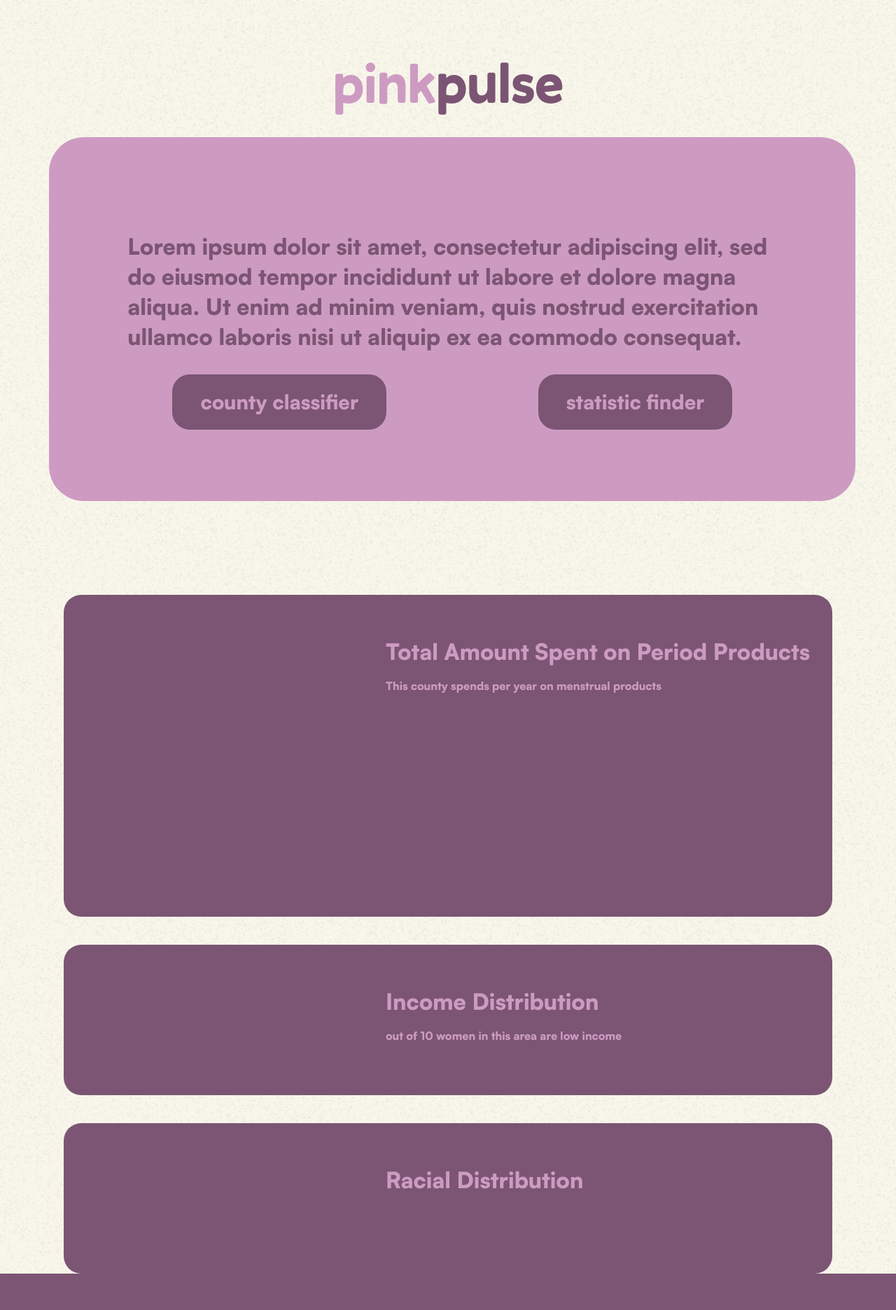
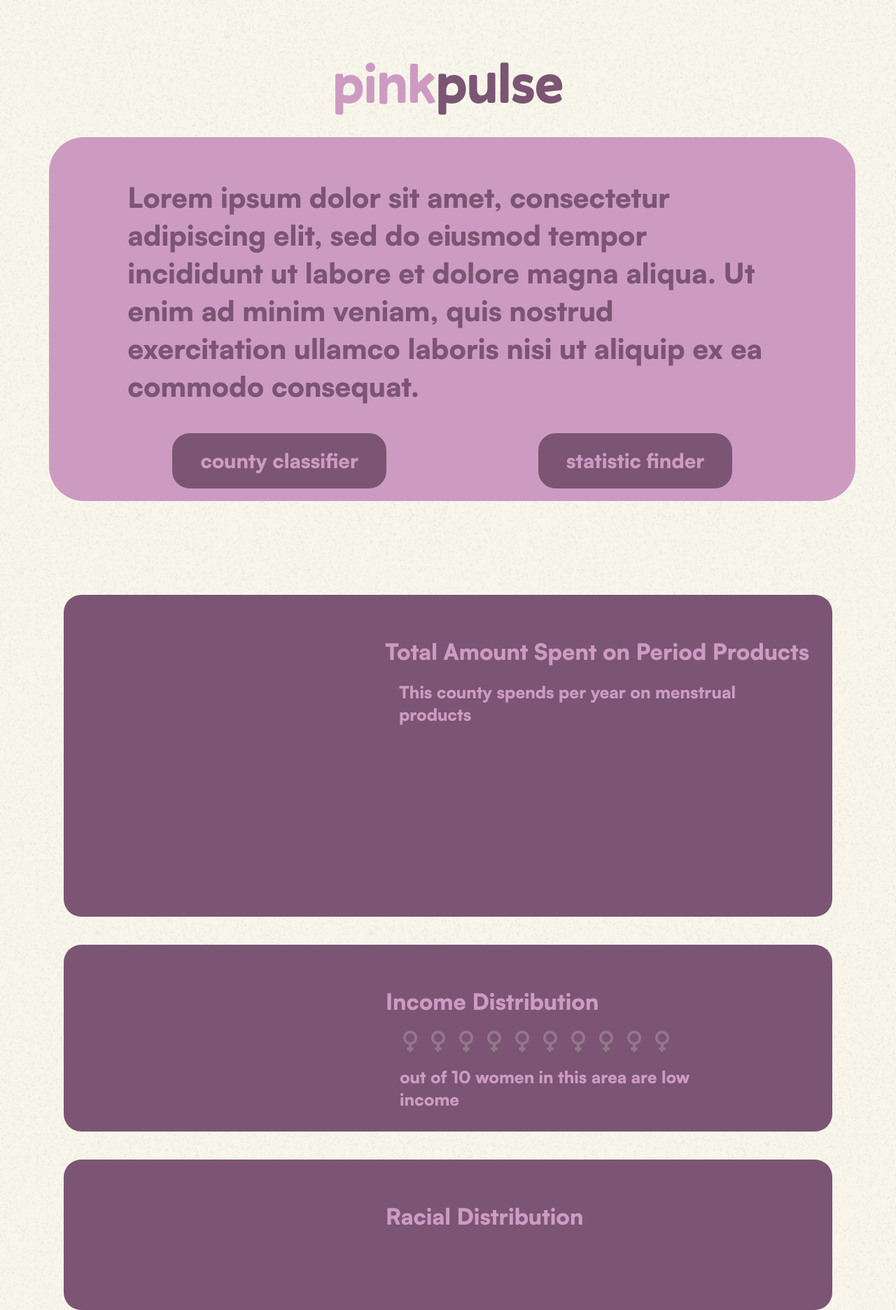
Before and after one commit to AZ0228/PinkpulseFS, a Flask app: page /second in a window 1280 px wide. Shown: the whole page at 70% size. Before the commit the page ends 1820 px from the top, so only its background shows below. Run offline with Flask 3, Linux system fonts and the light colour scheme; a map, chart or similar area stays blank.

Commit message:
added 10 venus symbols

```diff
--- a/app/static/css/next.css
+++ b/app/static/css/next.css
@@ -5,11 +5,12 @@
     --h1: 5em;
     --h2: 3.2em;
     --h3: 2em;
-    --p:2em;
+    --p:2.5em;
     --psmall:1.8em;
     --bradius:25px;
     --bradius1:50px;
     --graph: 400px;
+    --ptext: 1.5em;
 }
 
 @font-face {
@@ -349,16 +350,47 @@
     gap: 30px;
 }
 
+.statisticsText{
+    display: flex;
+    flex-direction: column;
+    align-items: flex-start;
+    gap: 20px;
+}
+
 .statisticsText h2{
     margin:0;
     font-size: var(--h3);
     margin-top: 30px;
     color: var(--pink);
-
+    width: 100%;
 }
 
 .statisticsText p{
     color:var(--pink);
+    font-size: var(--ptext);
+    margin: 0;
+    width:90%;
+    margin-left: 20px;
+}
+
+.venusContainer{
+    display: flex;
+    flex-direction: row;
+    align-items: center;
+    justify-content: center;
+    margin-left: 20px;
+    gap: 10px;
+}
+
+.venus{
+    width:30px;
+    height:30px;
+    background-image: url(../images/venus2.svg);
+    background-size: cover;
+}
+
+.venusSelected{
+    background-image: url(../images/venus1.svg);
 }
 
 @media(max-width:850px){
--- a/app/static/js/ajax.js
+++ b/app/static/js/ajax.js
@@ -15,7 +15,7 @@
 ]
 
 // -------------------DATA VIS-------------------
-function renderTotalAmount(totalAmounts){
+function renderTotalAmount(totalAmounts) {
     const totalamount = id('total-amount');
     const labels = ['county average', 'state average', 'national average'];
     const data = {
@@ -31,7 +31,7 @@
         }]
     };
 
-    if(totalAmountinArea){totalAmountinArea.destroy();}
+    if (totalAmountinArea) { totalAmountinArea.destroy(); }
 
     totalAmountinArea = new Chart(totalamount, {
         type: 'bar',
@@ -41,38 +41,42 @@
             scales: {
                 y: {
                     beginAtZero: true,
-                    ticks:{
+                    ticks: {
                         color: '#A7829F',
-                        font:{
-                            size:11,
-                            family:'Satoshi1',
+                        font: {
+                            size: 11,
+                            family: 'Satoshi1',
                         }
                     },
-                    grid:{
+                    grid: {
                         color: '#A7829F',
                     }
                 },
-                x:{
-                    ticks:{
+                x: {
+                    ticks: {
                         color: '#A7829F',
-                        font:{
-                            size:16,
-                            family:'Satoshi1',
+                        font: {
+                            size: 16,
+                            family: 'Satoshi1',
                         }
                     },
-                    grid:{
+                    grid: {
                         color: '#A7829F',
                     }
                 }
             },
-            plugins:{
-                legend:{
-                    display:false
+            plugins: {
+                legend: {
+                    display: false
                 },
                 title: {
                     display: true,
                     text: 'Total Amount Spent (Millions)',
-                    color:  '#A7829F',
+                    color: '#A7829F',
+                    font: {
+                        size: 17,
+                        family: 'Satoshi1',
+                    }
                 },
 
             }
@@ -80,7 +84,7 @@
     });
 }
 
-function renderIncomeDistribution(incomeDistribution){
+function renderIncomeDistribution(incomeDistribution) {
     const income = id('income-dist');
     console.log('income distribution');
     console.log(incomeDistribution);
@@ -88,14 +92,14 @@
         labels: ['Low', 'Middle-High'],
         datasets: [{
             data: incomeDistribution,
-            backgroundColor:[
+            backgroundColor: [
                 '#7B5573',
                 '#CD9BC2',
             ],
         }]
     };
 
-    if(incomeDist){incomeDist.destroy();}
+    if (incomeDist) { incomeDist.destroy(); }
 
     incomeDist = new Chart(income, {
         type: 'pie',
@@ -104,14 +108,14 @@
             responsive: true,
             plugins: {
                 legend: {
-                display:false
+                    display: false
                 },
                 title: {
                     display: false,
                 },
                 tooltip: {
                     callbacks: {
-                  label: function(context) {
+                        label: function (context) {
                             return context.parsed + '%';
                         }
                     }
@@ -121,7 +125,7 @@
     });
 }
 
-function renderRacialDistribution(racialDistribution){
+function renderRacialDistribution(racialDistribution) {
     const racial = id('racial-dist');
     const data = {
         labels: racialDistribution[1],
@@ -131,7 +135,7 @@
         }]
     };
 
-    if(racialDist){racialDist.destroy();}
+    if (racialDist) { racialDist.destroy(); }
 
     racialDist = new Chart(racial, {
         type: 'pie',
@@ -140,14 +144,14 @@
             responsive: true,
             plugins: {
                 legend: {
-                    display:false
+                    display: false
                 },
                 title: {
                     display: false,
                 },
                 tooltip: {
                     callbacks: {
-                  label: function(context) {
+                        label: function (context) {
                             return context.parsed + '%';
                         }
                     }
@@ -178,9 +182,9 @@
     });
 }
 
-function scrollto(elem){
+function scrollto(elem) {
     const element = qs(elem);
-    element.scrollIntoView({behavior: "smooth", block: "start", inline: "nearest"});
+    element.scrollIntoView({ behavior: "smooth", block: "start", inline: "nearest" });
 }
 
 function disableScroll() {
@@ -199,8 +203,8 @@
     }
 }
 
-function toggleLoading(){
-    if(loading){
+function toggleLoading() {
+    if (loading) {
         loading = false;
         qs('.loader').classList.remove('active');
         qs('.choose').classList.remove('blur');
@@ -217,7 +221,7 @@
     }
 }
 
-function toggleRuntime(runtime){
+function toggleRuntime(runtime) {
     let runtimeText = qs('.runtime-text');
     let runtimeElement = qs('.runtime');
     runtimeText.innerHTML = `API call took ${runtime.toFixed(2)} seconds.`;
@@ -226,7 +230,7 @@
 
 // -------------------DATA PROCESSING-------------------
 
-function makeLegend(values,color){
+function makeLegend(values, color) {
     let legend = document.createElement('div');
     legend.classList.add('legend');
     let colorBox = document.createElement('div');
@@ -239,21 +243,24 @@
     return legend;
 }
 
-function incomeStats(data){
+function incomeStats(data) {
     let incomeStats = data[0];
     incomeStats /= 10;
     incomeStats = Math.round(incomeStats);
     let incomeStatsText = qs('.income-stats');
     incomeStatsText.textContent = incomeStats;
-    console.log(incomeStats);
+    symbols = qsa('.venus');
+    for (let i=0;i<incomeStats;i++) {
+        symbols[i].classList.add('venusSelected');
+    }
 }
 
-function spendingStats(data){
+function spendingStats(data) {
     let spendingStats = data['County Average'];
     spendingStats *= 1000000;
     spendingStats = Math.round(spendingStats);
     let formattedNumber = '$';
-    formattedNumber +=spendingStats.toLocaleString();
+    formattedNumber += spendingStats.toLocaleString();
     let spendingStatsText = qs('.spending-stats');
     spendingStatsText.textContent = formattedNumber;
     console.log(spendingStats);
@@ -266,14 +273,14 @@
 
 // -------------------AJAX---------------------
 
-function getData(){
+function getData() {
     const csrfToken = document.querySelector('meta[name="csrf-token"]').content;
     let userinput = document.querySelector('select').value;
     console.log(userinput);
     const startTime = performance.now();
     toggleLoading();
     let runtimeElement = qs('.runtime');
-    if(runtimeElement.classList.contains('active')){
+    if (runtimeElement.classList.contains('active')) {
         toggleRuntime(0);
     }
     fetch('/getdata', {
@@ -292,7 +299,7 @@
             toggleLoading();
             let endTime = performance.now();
             let duration = endTime - startTime;
-        duration = duration/1000;
+            duration = duration / 1000;
             console.log(`API call took ${duration.toFixed(2)} seconds.`);
             console.log(data);
 
@@ -312,15 +319,15 @@
         })
 }
 
-function qs(selector){
+function qs(selector) {
     return document.querySelector(selector);
 }
 
-function qsa(selector){
+function qsa(selector) {
     return document.querySelectorAll(selector);
 }
 
-function id(id){
+function id(id) {
     return document.getElementById(id);
 }
 
--- a/app/templates/statistic.html
+++ b/app/templates/statistic.html
@@ -44,6 +44,18 @@
             </div>
             <div class="statisticsText">
                 <h2>Income Distribution</h2>
+                <div class="venusContainer">
+                    <div class="venus"></div>
+                    <div class="venus"></div>
+                    <div class="venus"></div>
+                    <div class="venus"></div>
+                    <div class="venus"></div>
+                    <div class="venus"></div>
+                    <div class="venus"></div>
+                    <div class="venus"></div>
+                    <div class="venus"></div>
+                    <div class="venus"></div>
+                </div>
                 <p><b class="income-stats"></b> out of 10 women in this area are low income</p>
             </div>
         </section>
```
Also changed, not shown: app/static/images/venus.svg (added), app/static/images/venus1.svg (added), app/static/images/venus2.svg (added), 3 other files. Lines whose indentation alone changed are shown as unchanged.
